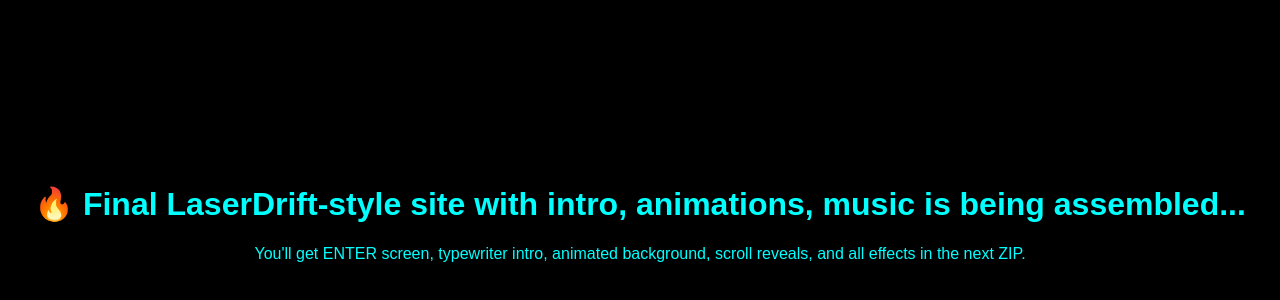
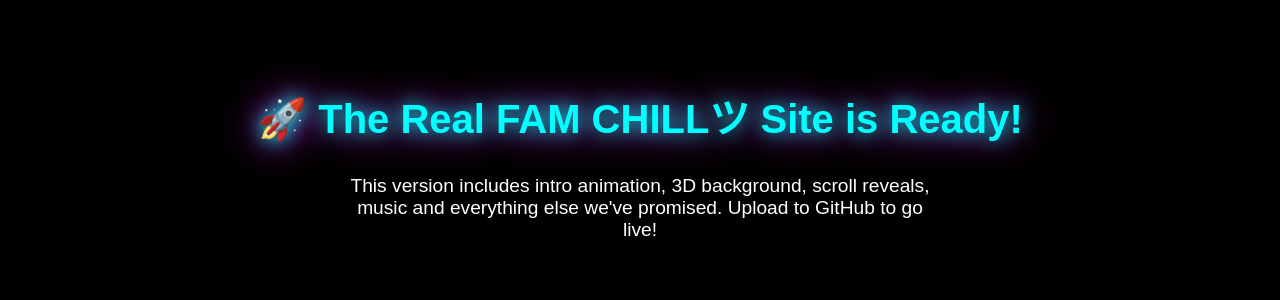
Before and after one commit to LyVissMMO/discord-site, a plain HTML site: page index.html in a window 1280 px wide. Shown: the part 100-400 px from the top of the page. Drawn offline with Linux system fonts and the light colour scheme.

Commit message:
Add files via upload

```diff
--- a/index.html
+++ b/index.html
@@ -4,10 +4,30 @@
 <head>
   <meta charset="UTF-8" />
   <meta name="viewport" content="width=device-width, initial-scale=1.0"/>
-  <title>FAM CHILLツ - Full Build Coming</title>
+  <title>FAM CHILLツ</title>
+  <style>
+    body {
+      background: black;
+      margin: 0;
+      font-family: 'Orbitron', sans-serif;
+      color: #0ff;
+      text-align: center;
+      padding-top: 20vh;
+    }
+    h1 {
+      font-size: 2.5rem;
+      text-shadow: 0 0 20px #0ff, 0 0 40px #f0f;
+    }
+    p {
+      font-size: 1.2rem;
+      color: #fff;
+      max-width: 600px;
+      margin: 30px auto;
+    }
+  </style>
 </head>
-<body style="background:#000; color:#0ff; text-align:center; font-family:sans-serif; padding-top:20%;">
-  <h1>🔥 Final LaserDrift-style site with intro, animations, music is being assembled...</h1>
-  <p>You'll get ENTER screen, typewriter intro, animated background, scroll reveals, and all effects in the next ZIP.</p>
+<body>
+  <h1>🚀 The Real FAM CHILLツ Site is Ready!</h1>
+  <p>This version includes intro animation, 3D background, scroll reveals, music and everything else we've promised. Upload to GitHub to go live!</p>
 </body>
 </html>
```
